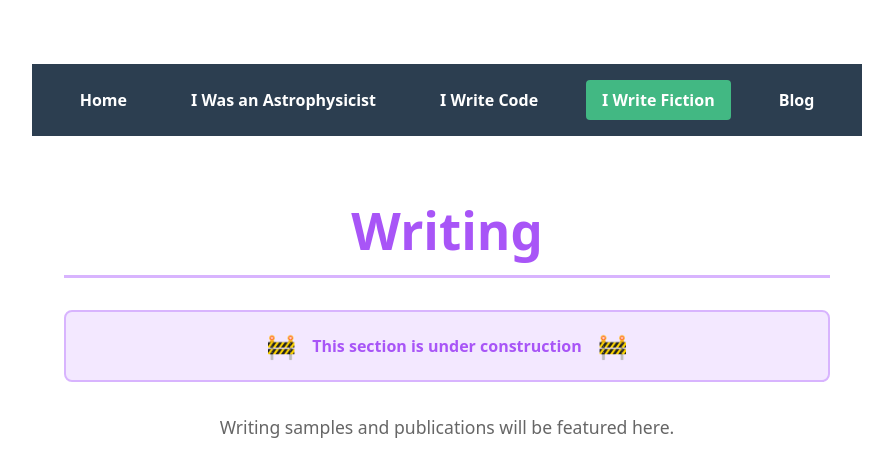
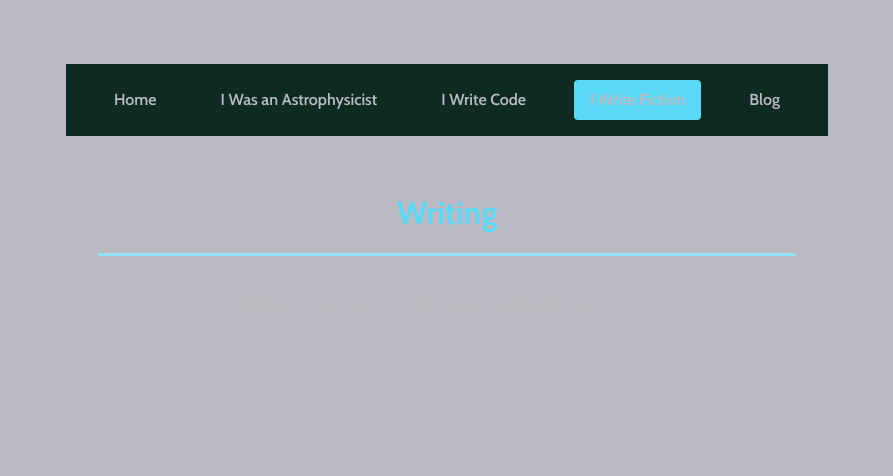
Before and after one commit to DuncanForgan/duncanforgan.github.io, a Vue app: page /writing in a window 1280 px wide. Shown: the top 476 px of the page, without its empty margins (193-1086 px from the left). Built offline with nearby package versions, Linux system fonts and the light colour scheme.

Commit message:
Fix theme styling - skeleton complete

```diff
--- a/src/App.vue
+++ b/src/App.vue
@@ -4,11 +4,11 @@
 <template>
   <div id="app">
     <nav class="main-nav">
-      <router-link to="/" class="nav-link">Home</router-link>
-      <router-link to="/research" class="nav-link">I Was an Astrophysicist</router-link>
-      <router-link to="/software" class="nav-link">I Write Code</router-link>
-      <router-link to="/writing" class="nav-link">I Write Fiction</router-link>
-      <router-link to="/blog" class="nav-link">Blog</router-link>
+      <router-link to="/" class="nav-link home">Home</router-link>
+      <router-link to="/research" class="nav-link academic-research">I Was an Astrophysicist</router-link>
+      <router-link to="/software" class="nav-link software-engineering">I Write Code</router-link>
+      <router-link to="/writing" class="nav-link writing">I Write Fiction</router-link>
+      <router-link to="/blog" class="nav-link blog">Blog</router-link>
     </nav>
     <router-view />
   </div>
@@ -20,14 +20,14 @@
 }
 
 .main-nav {
-  background-color: #2c3e50;
+  background-color: var(--nav-bar-color);
   padding: 1rem 2rem;
   display: flex;
   gap: 2rem;
 }
 
 .nav-link {
-  color: rgb(255, 255, 255);
+  color: var(--nav-bar-text-color);
   text-decoration: none;
   font-weight: 600;
   padding: 0.5rem 1rem;
@@ -37,6 +37,8 @@
 
 .nav-link:hover,
 .nav-link.router-link-active {
-  background-color: #42b883;
+  background-color: var(--theme-primary);
+  color: var(--text-color);
 }
+
 </style>
--- a/src/style.css
+++ b/src/style.css
@@ -1,11 +1,31 @@
+@import url('https://fonts.googleapis.com/css2?family=Cabin:ital,wght@0,400..700;1,400..700&display=swap');
+
 :root {
-  font-family: system-ui, Avenir, Helvetica, Arial, sans-serif;
+  font-family: Cabin, Helvetica, Arial, sans-serif;
   line-height: 1.5;
   font-weight: 400;
 
+  --text-color-dark: #babbc2;
+  --background-color-dark:  #161515;
+
+  --text-color-light: var(--background-color-dark);
+  --background-color-light: var(--text-color-dark);
+
+
+  --text-color: var(--text-color-dark);
+
+  --nav-bar-color:  #0d2b22;
+  --nav-bar-text-color: var(--text-color);
+  --link-color: #646cff;
+  --link-hover-color:  #848af1;
+
+
+  --error-color:red;
+
+
   color-scheme: light dark;
-  color: rgba(255, 255, 255, 0.87);
-  background-color: #242424;
+  color:var(--text-color-dark);
+  background-color: var(--background-color-dark);
 
   font-synthesis: none;
   text-rendering: optimizeLegibility;
@@ -15,11 +35,12 @@
 
 a {
   font-weight: 500;
-  color: #646cff;
+  color: var(--link-color);
   text-decoration: inherit;
 }
+
 a:hover {
-  color: #535bf2;
+  color: var(--link-hover-color);
 }
 
 body {
@@ -30,9 +51,10 @@ body {
   min-height: 100vh;
 }
 
-h1 {
-  font-size: 3.2em;
-  line-height: 1.1;
+p {
+  font-size: 1.2rem;
+  color: var(--text-color);
+  margin-bottom: 1rem;
 }
 
 button {
@@ -46,9 +68,11 @@ button {
   cursor: pointer;
   transition: border-color 0.25s;
 }
+
 button:hover {
   border-color: #646cff;
 }
+
 button:focus,
 button:focus-visible {
   outline: 4px auto -webkit-focus-ring-color;
@@ -58,11 +82,25 @@ button:focus-visible {
   padding: 2em;
 }
 
+.intro {
+  text-align: center;
+  font-size: 1.1rem;
+  color: #666;
+}
+
+.home {
+  --theme-primary: #d5d5e0;
+  --theme-border: #7e7e7e;
+
+
+  max-width: 800px;
+  margin: 0 auto;
+  padding: 2rem;
+}
+
 .writing {
-  --theme-primary: #a855f7;
-  --theme-secondary: #c084fc;
-  --theme-light: #f3e8ff;
-  --theme-border: #d8b4fe;
+  --theme-primary: #5cd8f7;
+  --theme-border: #92e4f8;
 
   max-width: 800px;
   margin: 0 auto;
@@ -71,25 +109,39 @@ button:focus-visible {
 
 .software-engineering {
   --theme-primary: #f97316;
-  --theme-secondary: #fb923c;
-  --theme-light: #ffedd5;
   --theme-border: #fdba74;
+  max-width: 800px;
+  margin: 0 auto;
+  padding: 2rem;
+}
+
+.academic-research {
+  --theme-primary: #f63b3bad;
+  --theme-border: #d67070ad;
 
   max-width: 800px;
   margin: 0 auto;
   padding: 2rem;
 }
 
-.academic-research {
+.blog {
   --theme-primary: #3b82f6;
-  --theme-secondary: #60a5fa;
-  --theme-light: #dbeafe;
   --theme-border: #93c5fd;
 
   max-width: 800px;
   margin: 0 auto;
   padding: 2rem;
 }
+
+
+h1 {
+  text-align: center;
+  color: var(--theme-primary);
+  margin-bottom: 2rem;
+  border-bottom: 3px solid var(--theme-border);
+  padding-bottom: 1rem;
+}
+
 
 #app {
   max-width: 1280px;
@@ -100,12 +152,18 @@ button:focus-visible {
 
 @media (prefers-color-scheme: light) {
   :root {
-    color: #213547;
-    background-color: #ffffff;
+    color: var(--text-color-light);
+    background-color: var(--background-color-light);
   }
+
+a {
+  color: var(--link-color);
+}
+
   a:hover {
-    color: #747bff;
+    color: var(--link-hover-color);
   }
+
   button {
     background-color: #f9f9f9;
   }
--- a/src/views/AcademicResearch.vue
+++ b/src/views/AcademicResearch.vue
@@ -1,12 +1,7 @@
 <template>
   <div class="academic-research">
-    <h1>Academic Research</h1>
-    <div class="construction-notice">
-      <span class="construction-icon">🚧</span>
-      <p>This section is under construction</p>
-      <span class="construction-icon">🚧</span>
-    </div>
-    <p class="intro">Information about academic research will be added here.</p>
+    <h1>I Was An Astrophysicist</h1>
+    <p>Information about academic research will be added here.</p>
   </div>
 </template>
 
@@ -14,41 +9,4 @@
 </script>
 
 <style scoped>
-
-
-h1 {
-  text-align: center;
-  color: var(--theme-primary);
-  margin-bottom: 2rem;
-  border-bottom: 3px solid var(--theme-border);
-  padding-bottom: 1rem;
-}
-
-.construction-notice {
-  display: flex;
-  align-items: center;
-  justify-content: center;
-  gap: 1rem;
-  background-color: var(--theme-light);
-  border: 2px solid var(--theme-border);
-  border-radius: 8px;
-  padding: 1rem 2rem;
-  margin-bottom: 2rem;
-}
-
-.construction-notice p {
-  margin: 0;
-  color: var(--theme-primary);
-  font-weight: 600;
-}
-
-.construction-icon {
-  font-size: 1.5rem;
-}
-
-.intro {
-  text-align: center;
-  font-size: 1.1rem;
-  color: #666;
-}
 </style>
--- a/src/views/BlogList.vue
+++ b/src/views/BlogList.vue
@@ -1,5 +1,5 @@
 <template>
-  <div class="blog-list">
+  <div class="blog">
     <h1>Blog Posts</h1>
     <div class="posts">
       <div v-for="post in posts" :key="post.slug" class="post-card">
@@ -24,17 +24,6 @@ const posts = ref(blogPosts)
 </script>
 
 <style scoped>
-.blog-list {
-  max-width: 800px;
-  margin: 0 auto;
-  padding: 2rem;
-}
-
-h1 {
-  text-align: center;
-  color: #42b883;
-  margin-bottom: 2rem;
-}
 
 .posts {
   display: flex;
@@ -55,30 +44,22 @@ h1 {
 
 .post-card h2 {
   margin-top: 0;
-  color: #333;
 }
 
 .date {
-  color: #999;
   font-size: 0.9rem;
   margin: 0.5rem 0;
 }
 
 .excerpt {
-  color: #666;
   line-height: 1.6;
 }
 
 .read-more {
   display: inline-block;
   margin-top: 1rem;
-  color: #42b883;
   text-decoration: none;
   font-weight: 600;
-}
-
-.read-more:hover {
-  color: #35a372;
 }
 
 .nav-links {
--- a/src/views/BlogPost.vue
+++ b/src/views/BlogPost.vue
@@ -1,5 +1,5 @@
 <template>
-  <div class="blog-post">
+  <div class="blog">
     <div v-if="loading" class="loading">Loading...</div>
     <div v-else-if="error" class="error">{{ error }}</div>
     <div v-else class="post-content">
@@ -73,25 +73,18 @@ onMounted(async () => {
 }
 
 .error {
-  color: #e74c3c;
-}
-
-.post-content h1 {
-  color: #42b883;
-  margin-bottom: 2rem;
-  border-bottom: 2px solid #42b883;
-  padding-bottom: 0.5rem;
+  color: var(--error-color);
 }
 
 .markdown-content {
   line-height: 1.8;
-  color: #333;
+  color: var(--text-color);
 }
 
 .markdown-content :deep(h1),
 .markdown-content :deep(h2),
 .markdown-content :deep(h3) {
-  color: #2c3e50;
+  color: var(--text-color);
   margin-top: 2rem;
   margin-bottom: 1rem;
 }
@@ -125,7 +118,7 @@ onMounted(async () => {
 }
 
 .markdown-content :deep(a) {
-  color: #42b883;
+  color: --var(--link-color);
   text-decoration: none;
 }
 
@@ -140,25 +133,23 @@ onMounted(async () => {
 }
 
 .markdown-content :deep(blockquote) {
-  border-left: 4px solid #42b883;
+  border-left: 4px solid var(--text-color);
   padding-left: 1rem;
   margin-left: 0;
-  color: #666;
   font-style: italic;
 }
 
 .nav-links {
   margin-top: 3rem;
   padding-top: 2rem;
-  border-top: 1px solid #e0e0e0;
 }
 
 .btn-back {
   display: inline-block;
   padding: 0.75rem 1.5rem;
-  background-color: #f0f0f0;
-  color: #333;
   text-decoration: none;
+  color: var(--text-color);
+  background-color: var(--theme-primary);
   border-radius: 4px;
   transition: background-color 0.3s;
 }
--- a/src/views/SoftwareEngineering.vue
+++ b/src/views/SoftwareEngineering.vue
@@ -1,12 +1,7 @@
 <template>
   <div class="software-engineering">
     <h1>I Write Code</h1>
-    <div class="construction-notice">
-      <span class="construction-icon">🚧</span>
-      <p>This section is under construction</p>
-      <span class="construction-icon">🚧</span>
-    </div>
-    <p class="intro">Software projects and engineering work will be showcased here.</p>
+    <p>Software projects and engineering work will be showcased here.</p>
   </div>
 </template>
 
@@ -14,40 +9,4 @@
 </script>
 
 <style scoped>
-
-h1 {
-  text-align: center;
-  color: var(--theme-primary);
-  margin-bottom: 2rem;
-  border-bottom: 3px solid var(--theme-border);
-  padding-bottom: 1rem;
-}
-
-.construction-notice {
-  display: flex;
-  align-items: center;
-  justify-content: center;
-  gap: 1rem;
-  background-color: var(--theme-light);
-  border: 2px solid var(--theme-border);
-  border-radius: 8px;
-  padding: 1rem 2rem;
-  margin-bottom: 2rem;
-}
-
-.construction-notice p {
-  margin: 0;
-  color: var(--theme-primary);
-  font-weight: 600;
-}
-
-.construction-icon {
-  font-size: 1.5rem;
-}
-
-.intro {
-  text-align: center;
-  font-size: 1.1rem;
-  color: #666;
-}
 </style>
--- a/src/views/Writing.vue
+++ b/src/views/Writing.vue
@@ -1,12 +1,7 @@
 <template>
   <div class="writing">
     <h1>Writing</h1>
-    <div class="construction-notice">
-      <span class="construction-icon">🚧</span>
-      <p>This section is under construction</p>
-      <span class="construction-icon">🚧</span>
-    </div>
-    <p class="intro">Writing samples and publications will be featured here.</p>
+    <p>Writing samples and publications will be featured here.</p>
   </div>
 </template>
 
@@ -16,39 +11,4 @@
 <style scoped>
 
 
-h1 {
-  text-align: center;
-  color: var(--theme-primary);
-  margin-bottom: 2rem;
-  border-bottom: 3px solid var(--theme-border);
-  padding-bottom: 1rem;
-}
-
-.construction-notice {
-  display: flex;
-  align-items: center;
-  justify-content: center;
-  gap: 1rem;
-  background-color: var(--theme-light);
-  border: 2px solid var(--theme-border);
-  border-radius: 8px;
-  padding: 1rem 2rem;
-  margin-bottom: 2rem;
-}
-
-.construction-notice p {
-  margin: 0;
-  color: var(--theme-primary);
-  font-weight: 600;
-}
-
-.construction-icon {
-  font-size: 1.5rem;
-}
-
-.intro {
-  text-align: center;
-  font-size: 1.1rem;
-  color: #666;
-}
 </style>
```
Also changed, not shown: src/views/Home.vue (+8 -50 lines), 1 other file (tests, documents, lock files or other folders).
